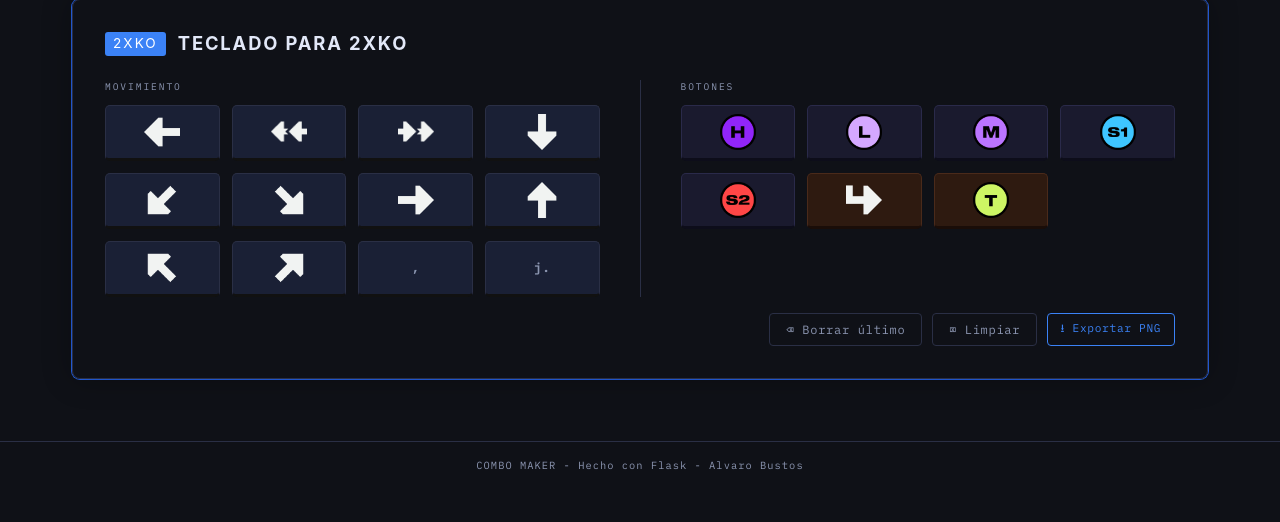
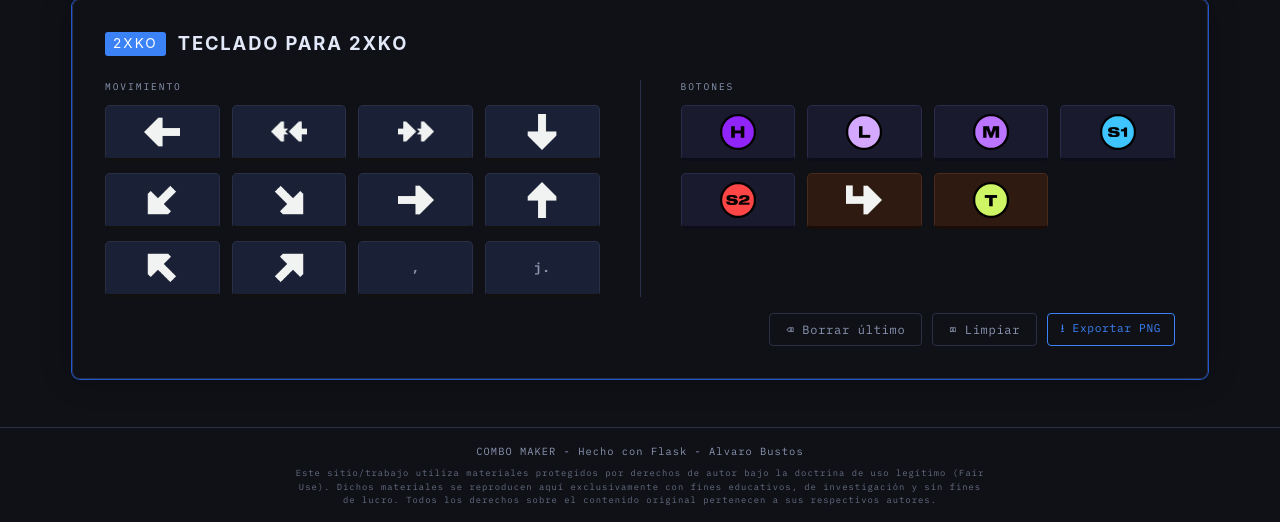
Before and after one commit to Alvaro099/combomaker, a Flask app: page /combos/2xko in a window 1280 px wide. Shown: the part 312-834 px from the top of the page. Before the commit the page ends 782 px from the top, so only its background shows below. Run offline with Flask 3, Linux system fonts and the light colour scheme.

Commit message:
Update base.html
dair use

```diff
--- a/combomaker/templates/base.html
+++ b/combomaker/templates/base.html
@@ -739,7 +739,12 @@
       {% block content %}{% endblock %}
     </section>
   </main>
-<footer>COMBO MAKER - Hecho con Flask - Alvaro Bustos</footer>
+<footer>
+    <p>COMBO MAKER - Hecho con Flask - Alvaro Bustos</p>
+    <p style="margin-top: 0.5rem; font-size: 0.55rem; max-width: 700px; margin-left: auto; margin-right: auto; line-height: 1.5; opacity: 0.7;">
+      Este sitio/trabajo utiliza materiales protegidos por derechos de autor bajo la doctrina de uso legítimo (Fair Use). Dichos materiales se reproducen aquí exclusivamente con fines educativos, de investigación y sin fines de lucro. Todos los derechos sobre el contenido original pertenecen a sus respectivos autores.
+    </p>
+  </footer>
 
   <script src="https://cdnjs.cloudflare.com/ajax/libs/html2canvas/1.4.1/html2canvas.min.js"></script>
   <script>
```
